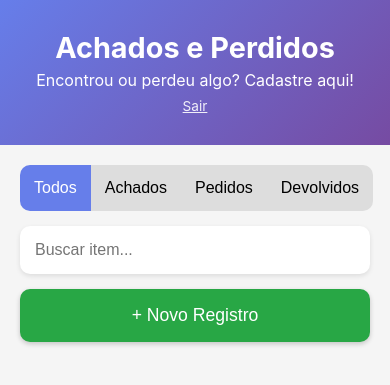
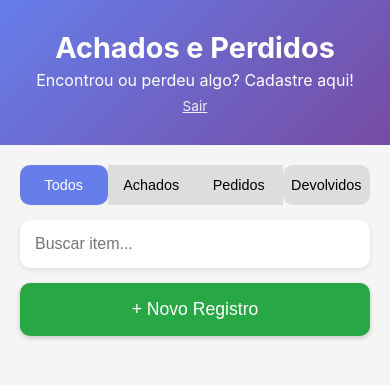
Before and after one commit to sauloalves80/achadosepedidos, a Flask app: page / in a window 390 px wide. Shown: the top 385 px of the page. Run offline with Flask 3, Linux system fonts and the light colour scheme; the visitor is signed in with stand-in values (Sample User, id 1); data that the repository does not hold is empty; some libraries are stand-ins or nearby versions.

Commit message:
atualizações

```diff
--- a/static/css/style.css
+++ b/static/css/style.css
@@ -3,6 +3,12 @@
     margin: 0;
     padding: 0;
     box-sizing: border-box;
+}
+
+html,
+body {
+    width: 100%;
+    overflow-x: hidden;
 }
 
 body {
@@ -82,6 +88,21 @@ header h1 {
 .filtro-btn.ativo {
     background: #667eea;
     color: white;
+}
+
+@media (max-width: 480px) {
+    .filtros {
+        flex-wrap: wrap;
+    }
+    .filtro-btn {
+        min-width: 0;
+        padding: 12px 8px;
+        font-size: 0.9rem;
+    }
+    .filtro-btn:first-child,
+    .filtro-btn:last-child {
+        border-radius: 10px;
+    }
 }
 
 .busca {
```
